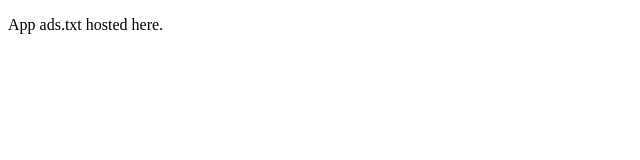
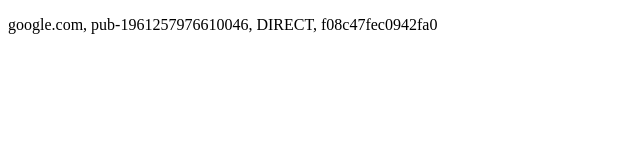
Before and after one commit to duhacabral/app-ads, a plain HTML site: page index.html in a window 1280 px wide. Shown: the whole page, without its empty margins (0-640 px from the left). Drawn offline with Linux system fonts and the light colour scheme.

Commit message:
Update index.html

```diff
--- a/index.html
+++ b/index.html
@@ -1,10 +1,6 @@
 <!DOCTYPE html>
 <html>
-<head>
-  <meta charset="UTF-8">
-  <title>App Ads</title>
-</head>
 <body>
-  <p>App ads.txt hosted here.</p>
+  <p>google.com, pub-1961257976610046, DIRECT, f08c47fec0942fa0</p>
 </body>
 </html>
```
